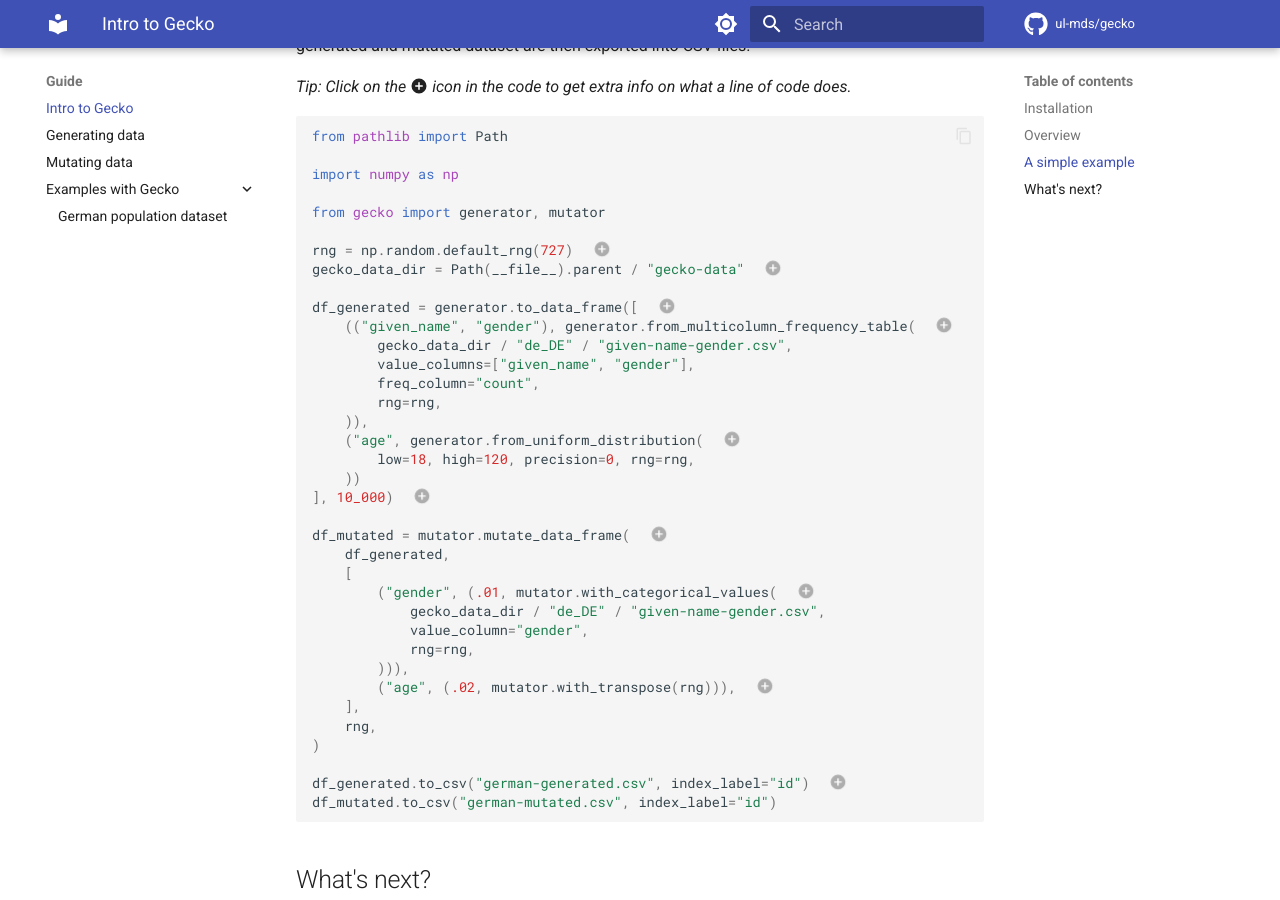
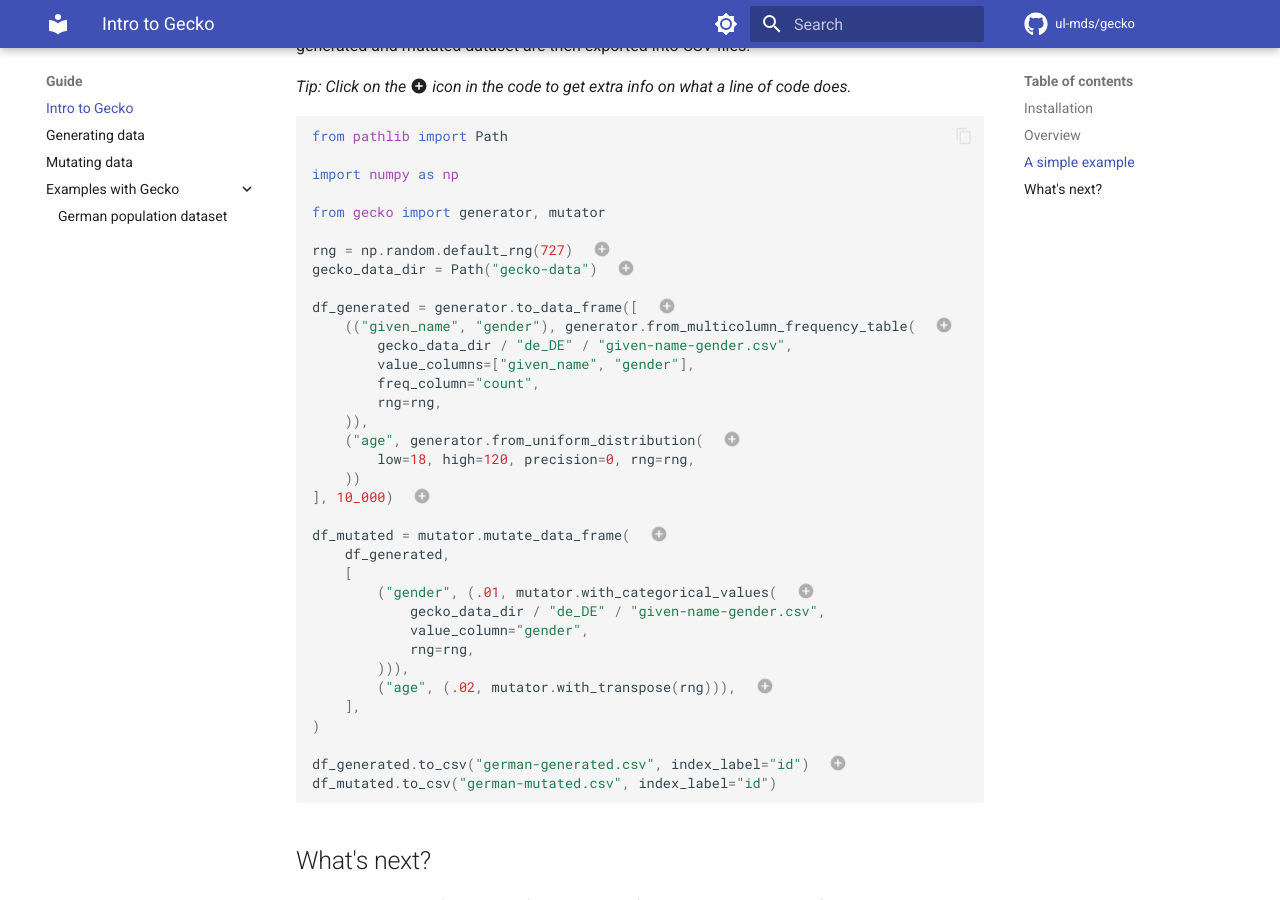
Before and after one commit to ul-mds/gecko, an MkDocs documentation site: the page built from docs/index.md, in a window 1280 px wide and 900 px high, scrolled down 2739 px. Built offline with MkDocs 1.6.1 and Material for MkDocs 9.7.7, drawn with Linux system fonts in a browser that asks for light colours; comment, search, counter and statistics services are not loaded.

Commit message:
Update docs index page

```diff
--- a/docs/index.md
+++ b/docs/index.md
@@ -93,7 +93,7 @@ import numpy as np
 from gecko import generator, mutator
 
 rng = np.random.default_rng(727)  # (1)!
-gecko_data_dir = Path(__file__).parent / "gecko-data"  # (2)!
+gecko_data_dir = Path("gecko-data")  # (2)!
 
 df_generated = generator.to_data_frame([  # (3)!
     (("given_name", "gender"), generator.from_multicolumn_frequency_table(  # (4)!
@@ -117,7 +117,6 @@ df_mutated = mutator.mutate_data_frame(  # (7)!
         ))),
         ("age", (.02, mutator.with_transpose(rng))),  # (9)!
     ],
-    rng,
 )
 
 df_generated.to_csv("german-generated.csv", index_label="id")  # (10)!
```
